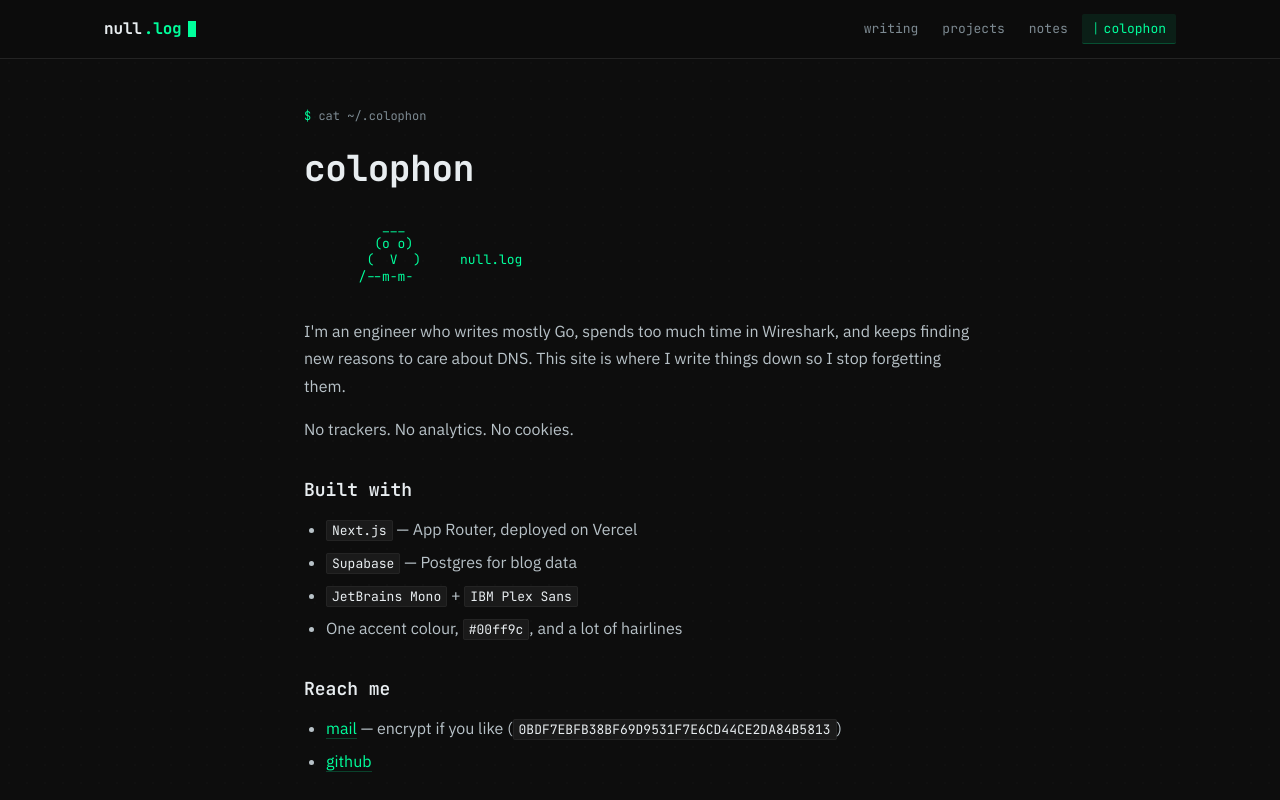
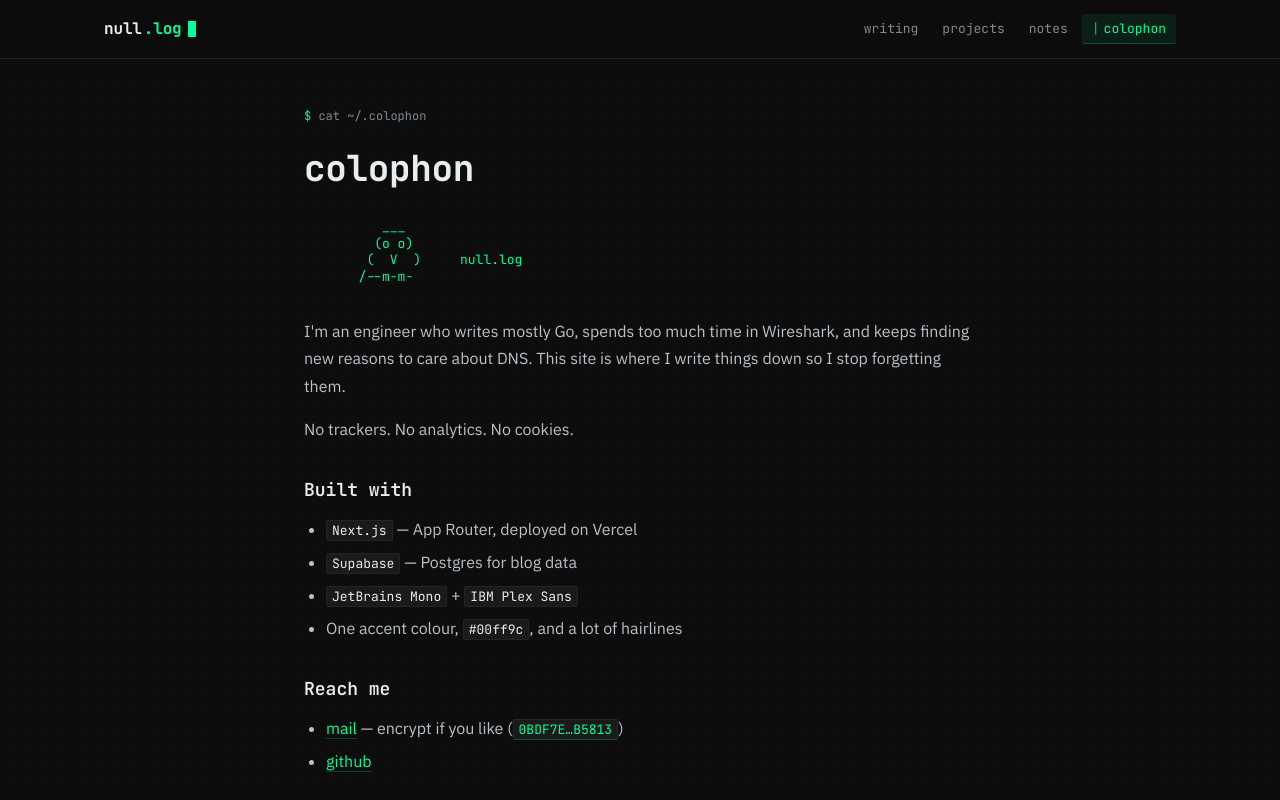
Before and after one commit to JobinAj/My_Blog, a Next.js app: page /colophon in a window 1280 px wide. Shown: the top 800 px of the page. Built offline with nearby package versions, Linux system fonts and the light colour scheme.

Commit message:
feat: make PGP fingerprint a clickable link to keyserver

```diff
--- a/app/colophon/page.tsx
+++ b/app/colophon/page.tsx
@@ -37,7 +37,7 @@ export default function ColophonPage() {
         </ul>
         <h3 style={{ margin: '32px 0 10px', fontFamily: 'var(--nl-font-mono)', fontSize: 18, fontWeight: 600, color: 'var(--nl-fg-0)' }}>Reach me</h3>
         <ul style={{ paddingLeft: 22 }}>
-          <li><a href="#" style={link}>mail</a> — encrypt if you like (<code style={inlineCode}>0BDF7EBFB38BF69D9531F7E6CD44CE2DA84B5813</code>)</li>
+          <li><a href="#" style={link}>mail</a> — encrypt if you like (<a href="https://keys.openpgp.org/vks/v1/by-fingerprint/0BDF7EBFB38BF69D9531F7E6CD44CE2DA84B5813" target="_blank" rel="noopener noreferrer" style={{ ...inlineCode, ...link, borderBottom: '1px solid var(--nl-accent-line)' }}>0BDF7E…B5813</a>)</li>
           <li style={{ marginTop: 6 }}><a href="https://github.com/JobinAj/" style={link}>github</a></li>
         </ul>
       </div>
```
